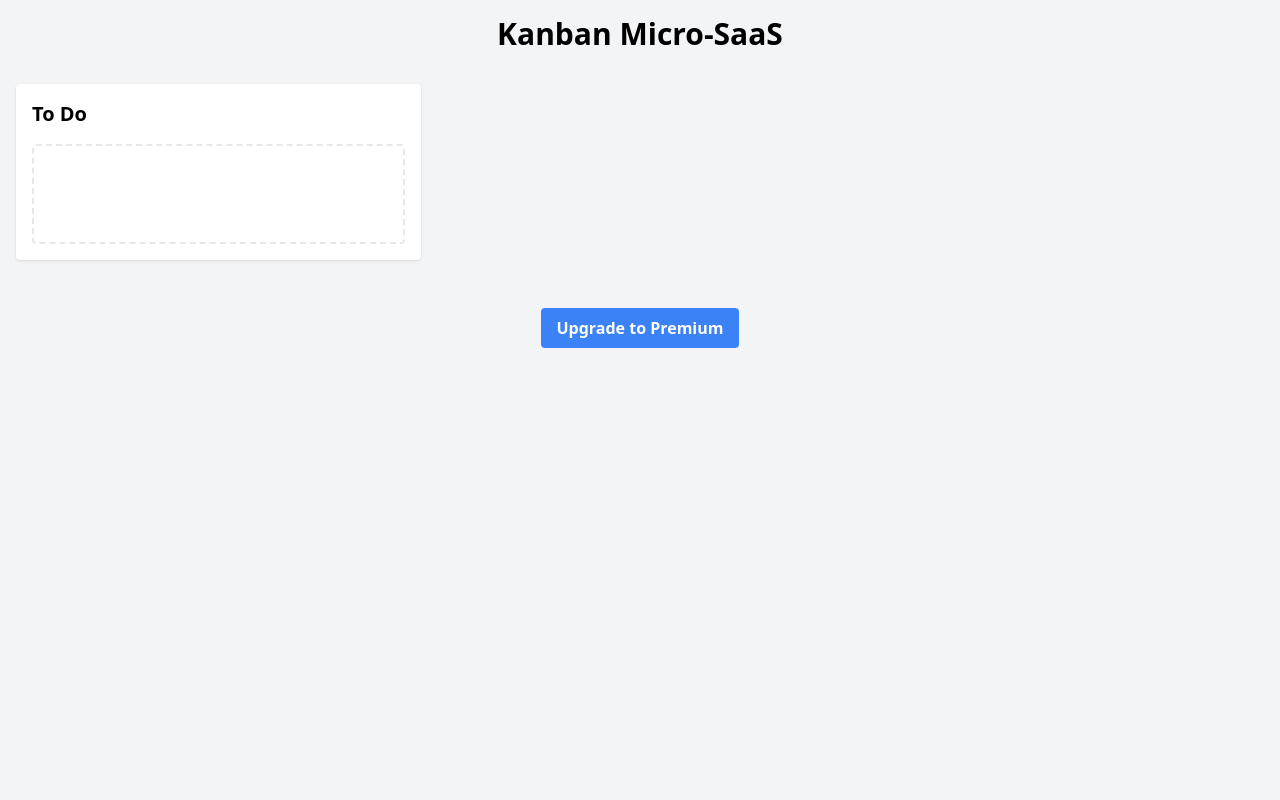
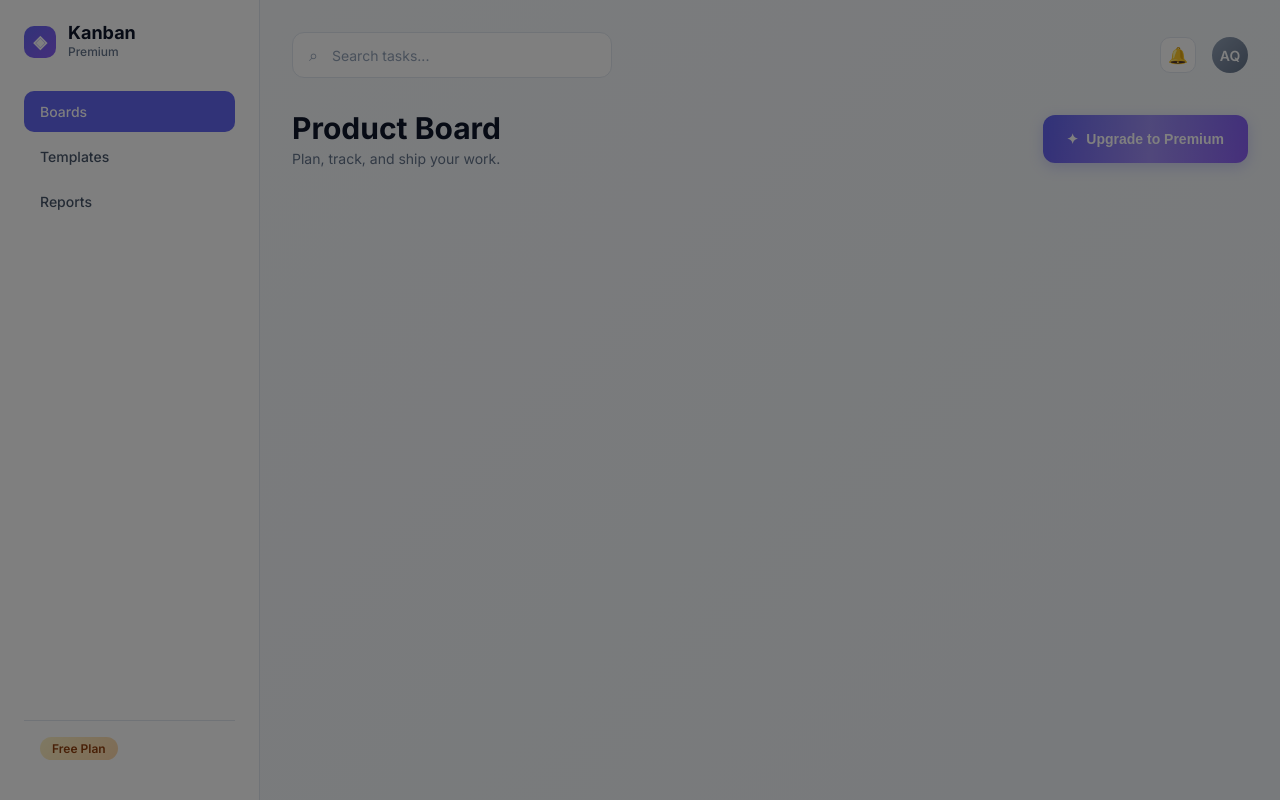
Before and after one commit to omarqudah308-dev/kanban-app, a Node server app: page / in a window 1280 px wide. Run offline with Node 20, Linux system fonts and the light colour scheme; some libraries are stand-ins or nearby versions.

Commit message:
complete kanban SaaS MVP

```diff
--- a/server.js
+++ b/server.js
@@ -12,21 +12,36 @@ app.get('/', (req, res) => {
 });
 
 app.post('/create-checkout-session', async (req, res) => {
+    try {
         const session = await stripe.checkout.sessions.create({
             payment_method_types: ['card'],
             line_items: [{
                 price_data: {
                     currency: 'usd',
-                product_data: { name: 'Kanban Premium' },
+                    product_data: {
+                        name: 'Kanban Premium',
+                        description: 'Unlimited boards, priority support & advanced features',
+                    },
                     unit_amount: 999,
                 },
                 quantity: 1,
             }],
             mode: 'subscription',
-        success_url: 'http://localhost:3000/success',
-        cancel_url: 'http://localhost:3000/cancel',
+            success_url: (process.env.BASE_URL || 'https://kanban-app.onrender.com') + '/success',
+            cancel_url: (process.env.BASE_URL || 'https://kanban-app.onrender.com') + '/cancel',
         });
         res.json({ id: session.id });
+    } catch (err) {
+        res.status(500).json({ error: err.message });
+    }
+});
+
+app.get('/success', (req, res) => {
+    res.render('success');
+});
+
+app.get('/cancel', (req, res) => {
+    res.render('cancel');
 });
 
 const PORT = process.env.PORT || 3000;
--- a/views/index.ejs
+++ b/views/index.ejs
@@ -4,32 +4,130 @@
     <meta charset="UTF-8">
     <meta name="viewport" content="width=device-width, initial-scale=1.0">
     <title>Kanban App</title>
-    <script src="https://cdn.tailwindcss.com"></script>
+    <link rel="preconnect" href="https://fonts.googleapis.com">
+    <link rel="preconnect" href="https://fonts.gstatic.com" crossorigin>
+    <link href="https://fonts.googleapis.com/css2?family=Inter:wght@400;500;600;700&display=swap" rel="stylesheet">
+    <link rel="stylesheet" href="/css/app.css">
 </head>
-<body class="bg-gray-100 font-sans">
-    <div class="container mx-auto p-4">
-        <h1 class="text-3xl font-bold text-center mb-8">Kanban Micro-SaaS</h1>
-        <div class="flex flex-wrap -mx-2">
-            <div class="w-full md:w-1/3 px-2 mb-4">
-                <div class="bg-white p-4 rounded shadow">
-                    <h2 class="text-xl font-bold mb-4">To Do</h2>
-                    <ul id="todo-list" class="min-h-[100px] border-2 border-dashed border-gray-200 p-2 rounded">
-                    </ul>
+<body>
+    <div class="app">
+        <!-- Sidebar -->
+        <aside class="sidebar">
+            <div class="brand">
+                <div class="brand-mark">◈</div>
+                <div class="brand-text">
+                    <div class="brand-name">Kanban</div>
+                    <div class="brand-sub">Premium</div>
                 </div>
             </div>
-            <!-- More columns will be added here -->
+            <nav class="nav">
+                <a class="nav-item active" href="#">Boards</a>
+                <a class="nav-item" href="#">Templates</a>
+                <a class="nav-item" href="#">Reports</a>
+            </nav>
+            <div class="sidebar-footer">
+                <div class="plan-badge">Free Plan</div>
+            </div>
+        </aside>
+
+        <!-- Main -->
+        <main class="main">
+            <header class="topbar">
+                <div class="search">
+                    <span class="search-icon">⌕</span>
+                    <input type="text" placeholder="Search tasks..." />
+                </div>
+                <div class="topbar-actions">
+                    <button class="btn-icon" title="Notifications">🔔</button>
+                    <div class="avatar">AQ</div>
+                </div>
+            </header>
+
+            <div class="board-header">
+                <div>
+                    <h1 class="board-title">Product Board</h1>
+                    <p class="board-sub">Plan, track, and ship your work.</p>
+                </div>
+                <button id="checkout-button" class="btn-premium">
+                    <span class="btn-premium-glow"></span>
+                    <span class="btn-premium-content">
+                        <span>✦</span> Upgrade to Premium
+                    </span>
+                </button>
+            </div>
+
+            <div class="board" id="board">
+                <!-- Columns injected by JS -->
+            </div>
+        </main>
+    </div>
+
+    <!-- Task modal -->
+    <div class="modal-backdrop" id="modal-backdrop" hidden>
+        <div class="modal">
+            <div class="modal-head">
+                <h3 id="modal-title">New Task</h3>
+                <button class="btn-icon" id="modal-close">✕</button>
+            </div>
+            <form id="task-form">
+                <input type="hidden" id="task-id">
+                <label class="field">
+                    <span>Task title</span>
+                    <input type="text" id="task-title" placeholder="e.g. Design landing page" required maxlength="120">
+                </label>
+                <label class="field">
+                    <span>Description</span>
+                    <textarea id="task-desc" rows="3" placeholder="Add details..."></textarea>
+                </label>
+                <label class="field">
+                    <span>Column</span>
+                    <select id="task-column">
+                        <option value="todo">To Do</option>
+                        <option value="inprogress">In Progress</option>
+                        <option value="done">Done</option>
+                    </select>
+                </label>
+                <label class="field">
+                    <span>Priority</span>
+                    <select id="task-priority">
+                        <option value="low">Low</option>
+                        <option value="medium" selected>Medium</option>
+                        <option value="high">High</option>
+                    </select>
+                </label>
+                <div class="modal-foot">
+                    <button type="button" class="btn-ghost" id="modal-cancel">Cancel</button>
+                    <button type="submit" class="btn-primary">Save Task</button>
+                </div>
+            </form>
         </div>
-        <button id="checkout-button" class="mt-8 bg-blue-500 hover:bg-blue-700 text-white font-bold py-2 px-4 rounded block mx-auto">
-            Upgrade to Premium
-        </button>
     </div>
+
+    <!-- Toast -->
+    <div class="toast" id="toast" hidden></div>
+
+    <script src="https://unpkg.com/react@18.3.1/umd/react.development.js"></script>
+    <script src="https://unpkg.com/react-dom@18.3.1/umd/react-dom.development.js"></script>
     <script src="https://js.stripe.com/v3/"></script>
+    <script src="/js/app.js"></script>
     <script>
-        const stripe = Stripe('your-publishable-key-here');
-        document.getElementById('checkout-button').addEventListener('click', async () => {
-            const response = await fetch('/create-checkout-session', { method: 'POST' });
-            const session = await response.json();
-            stripe.redirectToCheckout({ sessionId: session.id });
+        const stripe = Stripe('<%= process.env.STRIPE_PUBLISHABLE_KEY || "pk_test_placeholder" %>');
+        document.getElementById('checkout-button').addEventListener('click', async (e) => {
+            e.preventDefault();
+            const btn = e.currentTarget;
+            const original = btn.innerHTML;
+            btn.innerHTML = '<span class="btn-premium-content"><span>⏳</span> Redirecting…</span>';
+            btn.disabled = true;
+            try {
+                const res = await fetch('/create-checkout-session', { method: 'POST' });
+                const data = await res.json();
+                if (data.error) throw new Error(data.error);
+                await stripe.redirectToCheckout({ sessionId: data.id });
+            } catch (err) {
+                showToast('Could not start checkout. Please try again.', 'error');
+                btn.innerHTML = original;
+                btn.disabled = false;
+            }
         });
     </script>
 </body>
```
Also changed, not shown: package.json (+5 -3 lines), views/cancel.ejs (added, +32 -0 lines), views/success.ejs (added, +32 -0 lines), public/css/app.css (added), public/js/app.js (added), 1 other file. Lines whose indentation alone changed are shown as unchanged.
